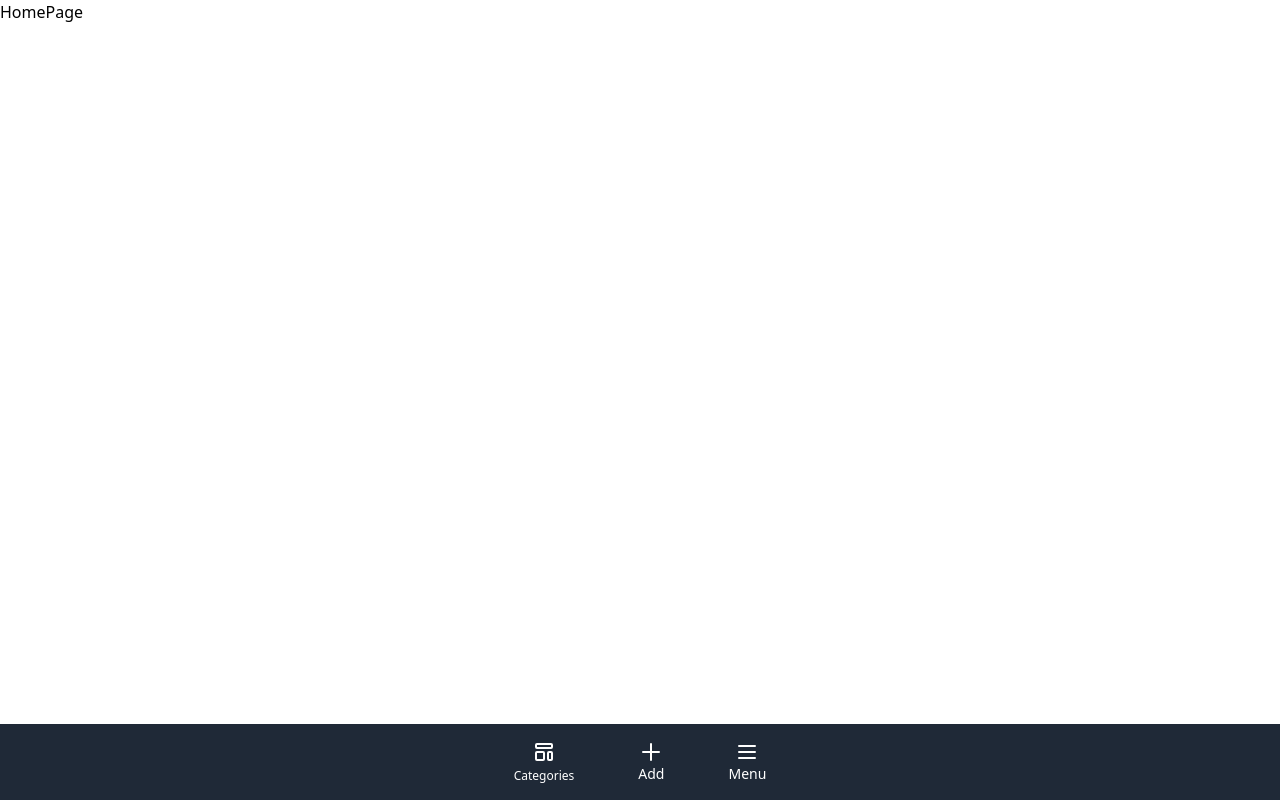
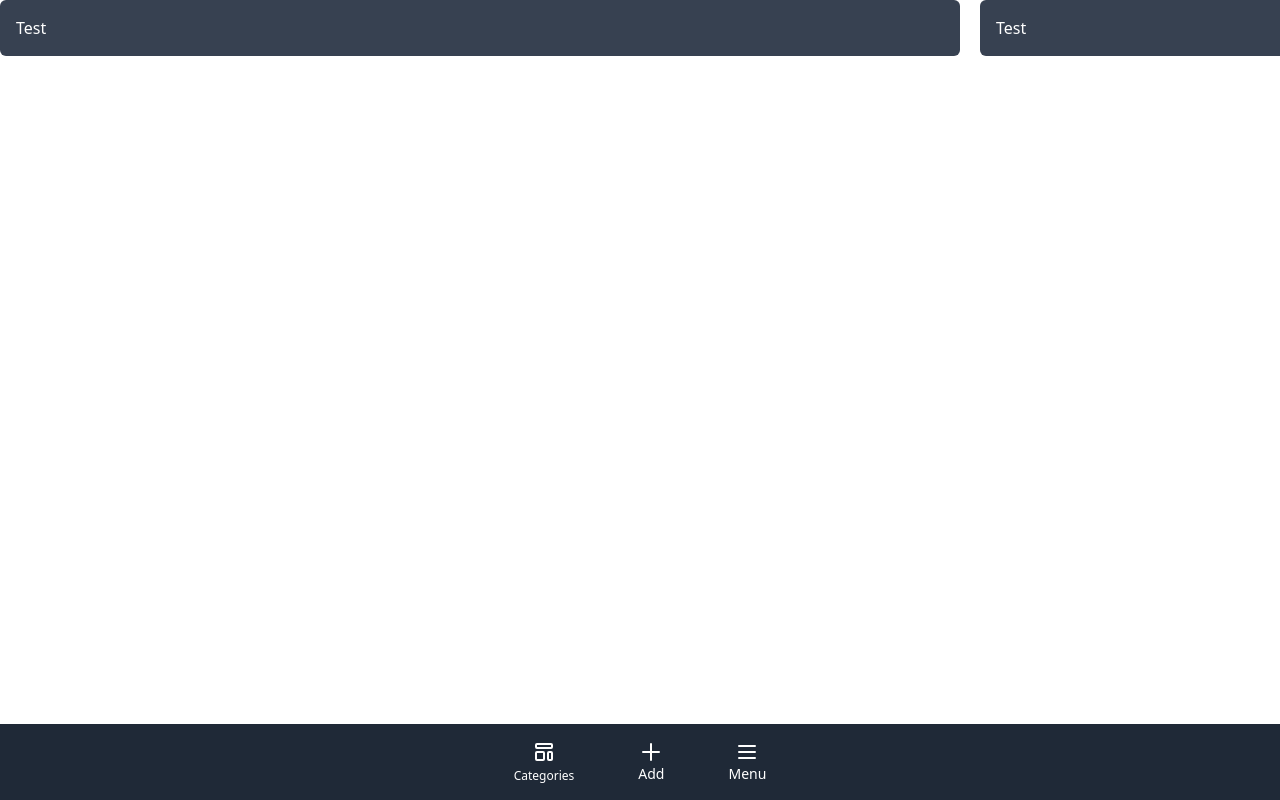
Before and after one commit to NakxH/crypto-app, a React (Create React App) app: page / in a window 1280 px wide. Built offline with nearby package versions, Linux system fonts and the light colour scheme.

Commit message:
Added Horizontal Scroller

```diff
--- a/src/App.js
+++ b/src/App.js
@@ -4,6 +4,7 @@ import {
   Route,
   Routes
 } from "react-router-dom";
+import { HorizontalScroller } from "./components/HorizontalScroller/HorizontalScroller";
 import { Menubar } from "./components/Menubar";
 import { HomePage } from "./pages/HomePage";
 
--- /dev/null
+++ b/src/components/HorizontalScroller/HorizontalScroller.js
@@ -0,0 +1,9 @@
+import React from 'react'
+
+export const HorizontalScroller = ({children}) => {
+    return (
+        <div className='overflow-x-auto flex'>
+            {children}
+        </div>
+    )
+}
--- /dev/null
+++ b/src/components/HorizontalScroller/index.js
@@ -0,0 +1 @@
+export * from "./HorizontalScroller";
--- a/src/pages/HomePage/HomePage.js
+++ b/src/pages/HomePage/HomePage.js
@@ -1,9 +1,27 @@
 import React from 'react'
+import { Card } from '../../components/Card/Card'
+import { HorizontalScroller } from '../../components/HorizontalScroller/HorizontalScroller'
 
 export const HomePage = () => {
     return (
         <div>
-            HomePage
+            <HorizontalScroller>
+                <div className='w-3/4 mr-5 shrink-0 text-white'>
+                    <Card>
+                        Test
+                    </Card>
+                </div>
+                <div className='w-3/4 mr-5 shrink-0 text-white'>
+                    <Card>
+                        Test
+                    </Card>
+                </div>
+                <div className='w-3/4 mr-5 shrink-0 text-white'>
+                    <Card>
+                        Test
+                    </Card>
+                </div>
+            </HorizontalScroller>
         </div>
     )
 }
```
Also changed, not shown: 2 other files (tests, documents, lock files or other folders).
